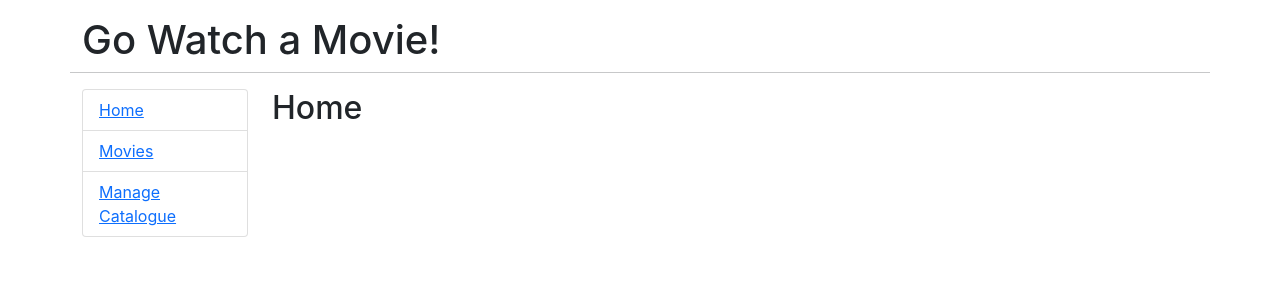
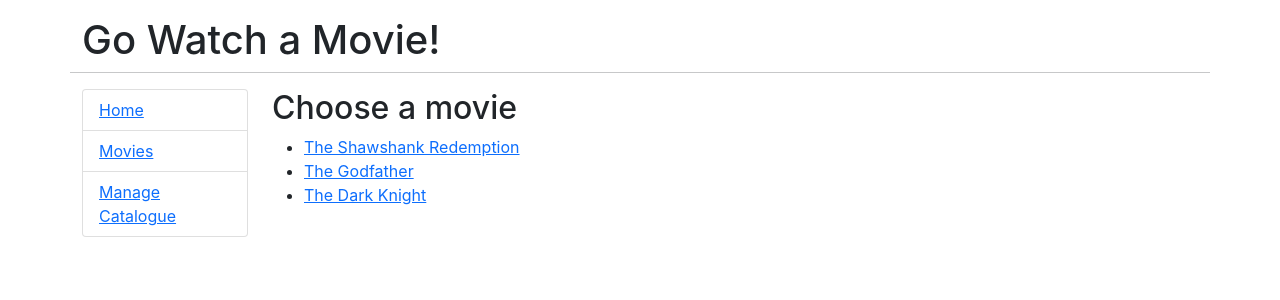
Before and after one commit to ahmedkhaeld/go-movies, a React (Create React App) app: page /movies in a window 1280 px wide. Shown: the top 300 px of the page. Built offline with nearby package versions, Linux system fonts and the light colour scheme.

Commit message:
Feat simulate fetch movies list
mount some movie elements to the DOM
hard coded some movies
routing and nesting: make each individual movie item an active link that contains info about itself

```diff
--- a/src/App.js
+++ b/src/App.js
@@ -1,5 +1,5 @@
 import React, { Fragment } from 'react';
-import {HashRouter as Router, Switch, Route, Link} from 'react-router-dom';
+import {BrowserRouter as Router, Switch, Route, Link, useParams} from 'react-router-dom';
 import Movies from './components/Movies'
 import Admin from './components/Admin'
 import Home from "./components/Home";
@@ -34,6 +34,9 @@ export default function App() {
 
             <div className="col-md-10">
               <Switch>
+                <Route path="/movies/:id">
+                  <Movie />
+                </Route>
                 <Route path="/movies">
                   <Movies />
                 </Route>
@@ -50,3 +53,9 @@ export default function App() {
       </Router>
   );
 }
+
+function Movie() {
+  // get the id that is part of the url
+  let { id } = useParams();
+  return <h2>Movie id {id}</h2>
+}
--- a/src/components/Movies.js
+++ b/src/components/Movies.js
@@ -1,9 +1,32 @@
-import React, { Component } from "react";
+import React, { Component, Fragment } from "react";
+import { Link } from 'react-router-dom'
 
-export default class Movies extends Component{
+export default class Movies extends Component {
+    state = { movies: [] };
+
+    // to simulate a call to a remote api
+    componentDidMount() {
+        this.setState({
+            movies: [
+                {id: 1, title: "The Shawshank Redemption", runtime: 142 },
+                {id: 2, title: "The Godfather", runtime: 175 },
+                {id: 3, title: "The Dark Knight", runtime: 153 },
+            ]
+        })
+    }
     render() {
-        return(
-            <h2>Choose a movie</h2>
-        )
+        return (
+            <Fragment>
+                <h2>Choose a movie</h2>
+
+                <ul>
+                    {this.state.movies.map( (m) => (
+                        <li key={m.id}>
+                            <Link to={`/movies/${m.id}`}>{m.title}</Link>
+                        </li>
+                    ))}
+                </ul>
+            </Fragment>
+        );
     }
 }
```
